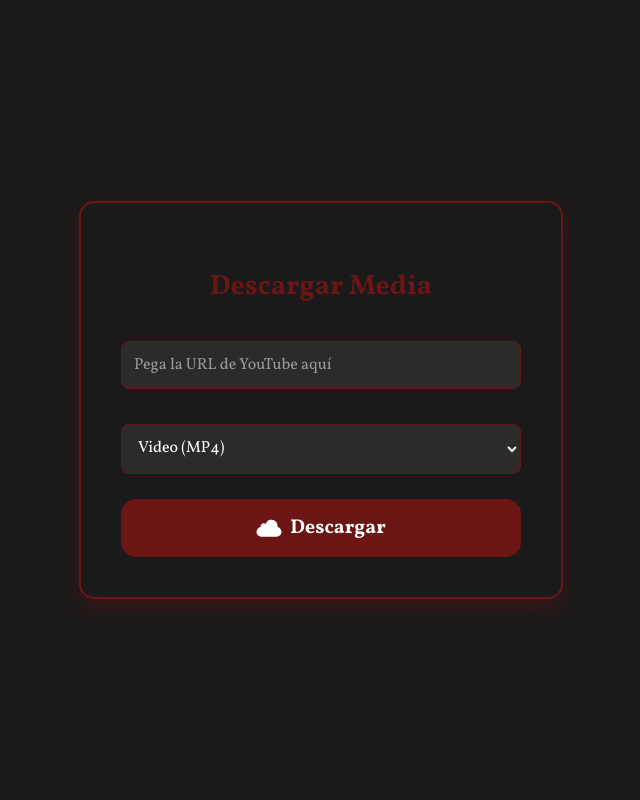
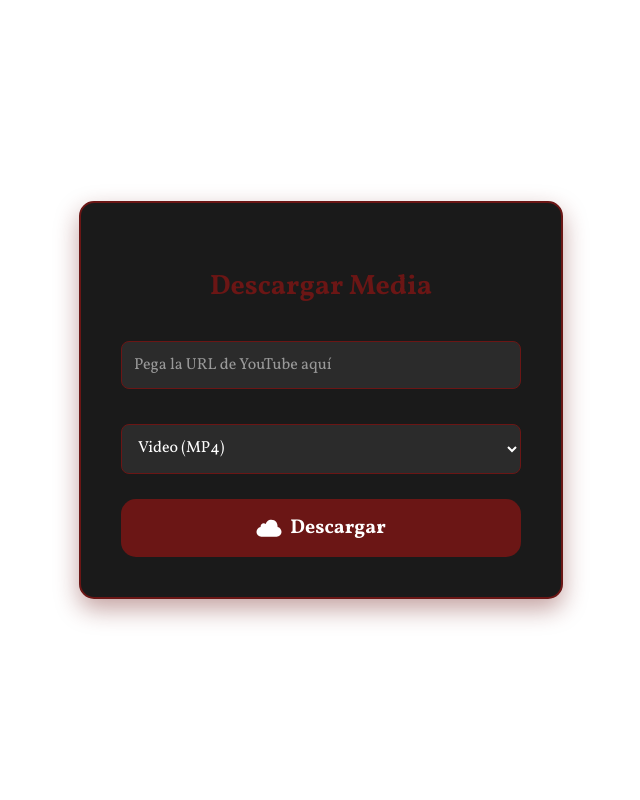
Before and after one commit to Alexxxx168/descargador--yt, a Flask app: page / in a window 1280 px wide. Shown: the whole page, without its empty margins (319-959 px from the left). Run offline with Flask 3, Linux system fonts and the light colour scheme.

Commit message:
Actualizando colores

```diff
--- a/templates/index.html
+++ b/templates/index.html
@@ -14,7 +14,7 @@
         /* ESTILOS GENERALES DE LA PÁGINA */
         body {
             font-family: 'Vollkorn', serif;
-            background-color: #1A1A1A; /* Jet Black */
+            background-color: #ffffff; /* Jet Black */
             color: white;
             display: flex;
             justify-content: center;
```
